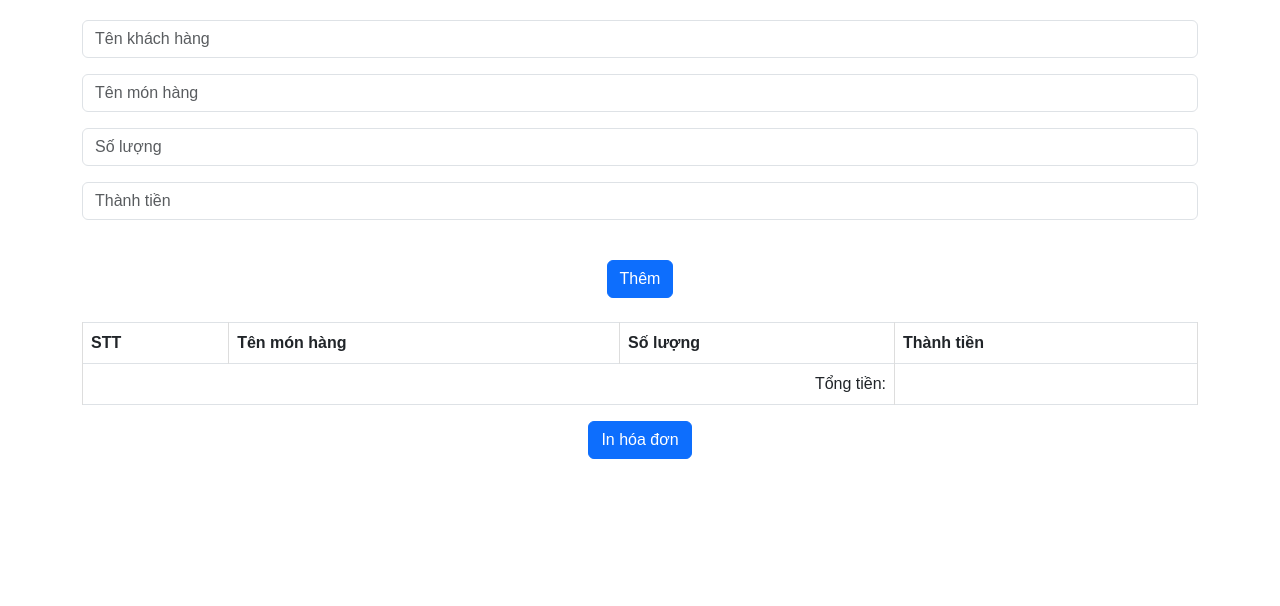
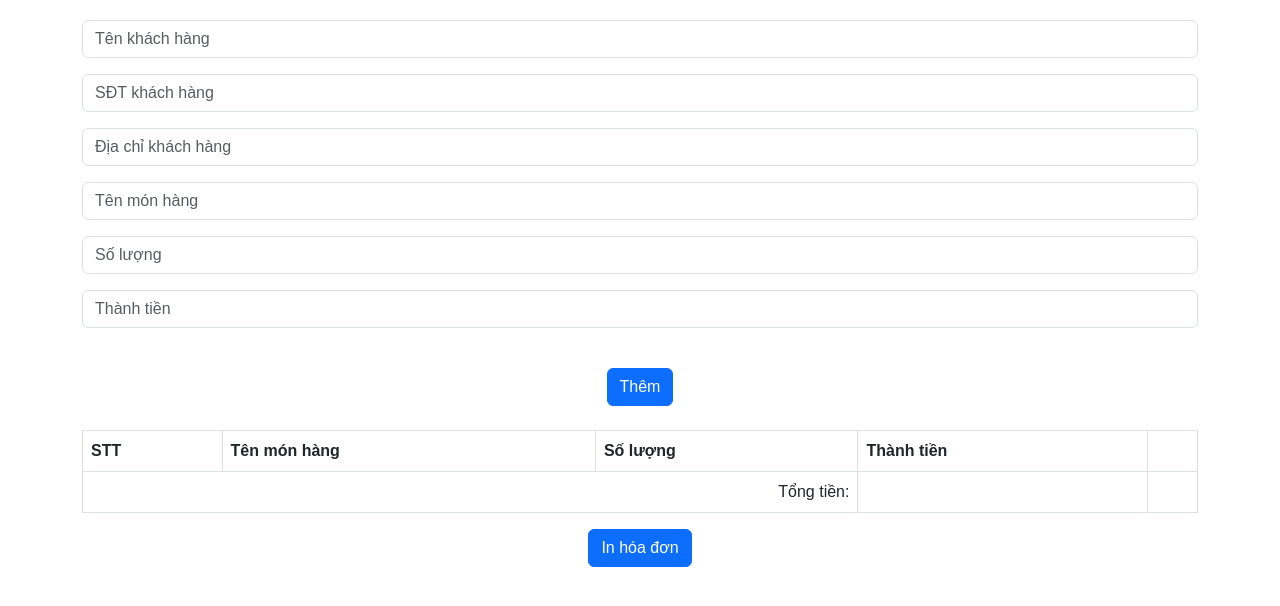
Before and after one commit to thanh9460413/InHD, a plain HTML site: page index.html in a window 1280 px wide. Drawn offline with nearby package versions, Linux system fonts and the light colour scheme.

Commit message:
Update index.html

```diff
--- a/index.html
+++ b/index.html
@@ -44,6 +44,12 @@
       <input type="text" class="form-control input-field" id="kh-input" placeholder="Tên khách hàng">
     </div>
     <div class="mb-3">
+      <input type="text" class="form-control input-field" id="sdt-input" placeholder="SĐT khách hàng">
+    </div>
+    <div class="mb-3">
+      <input type="text" class="form-control input-field" id="diachi-input" placeholder="Địa chỉ khách hàng">
+    </div>
+    <div class="mb-3">
       <input type="text" class="form-control input-field" id="ten-input" placeholder="Tên món hàng">
     </div>
     <div class="mb-3">
@@ -62,6 +68,7 @@
           <th>Tên món hàng</th>
           <th>Số lượng</th>
           <th>Thành tiền</th>
+          <th></th>
         </tr>
       </thead>
       <tbody>
@@ -72,6 +79,7 @@
         <tr>
           <td colspan="3" class="text-end">Tổng tiền:</td>
           <td id="total-amount" class="text-bold"></td>
+          <td></td>
         </tr>
       </tfoot>
     </table>
```
